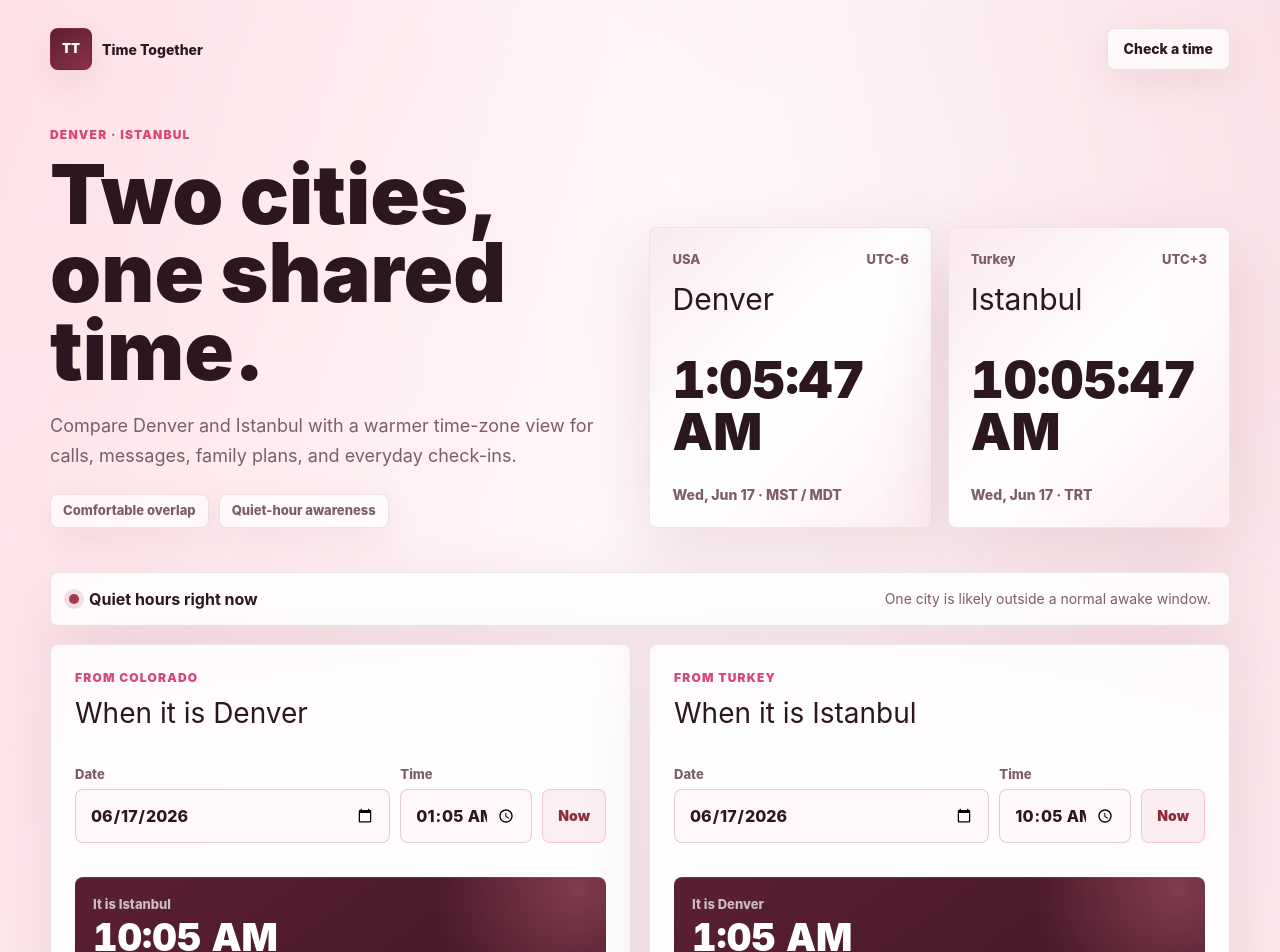
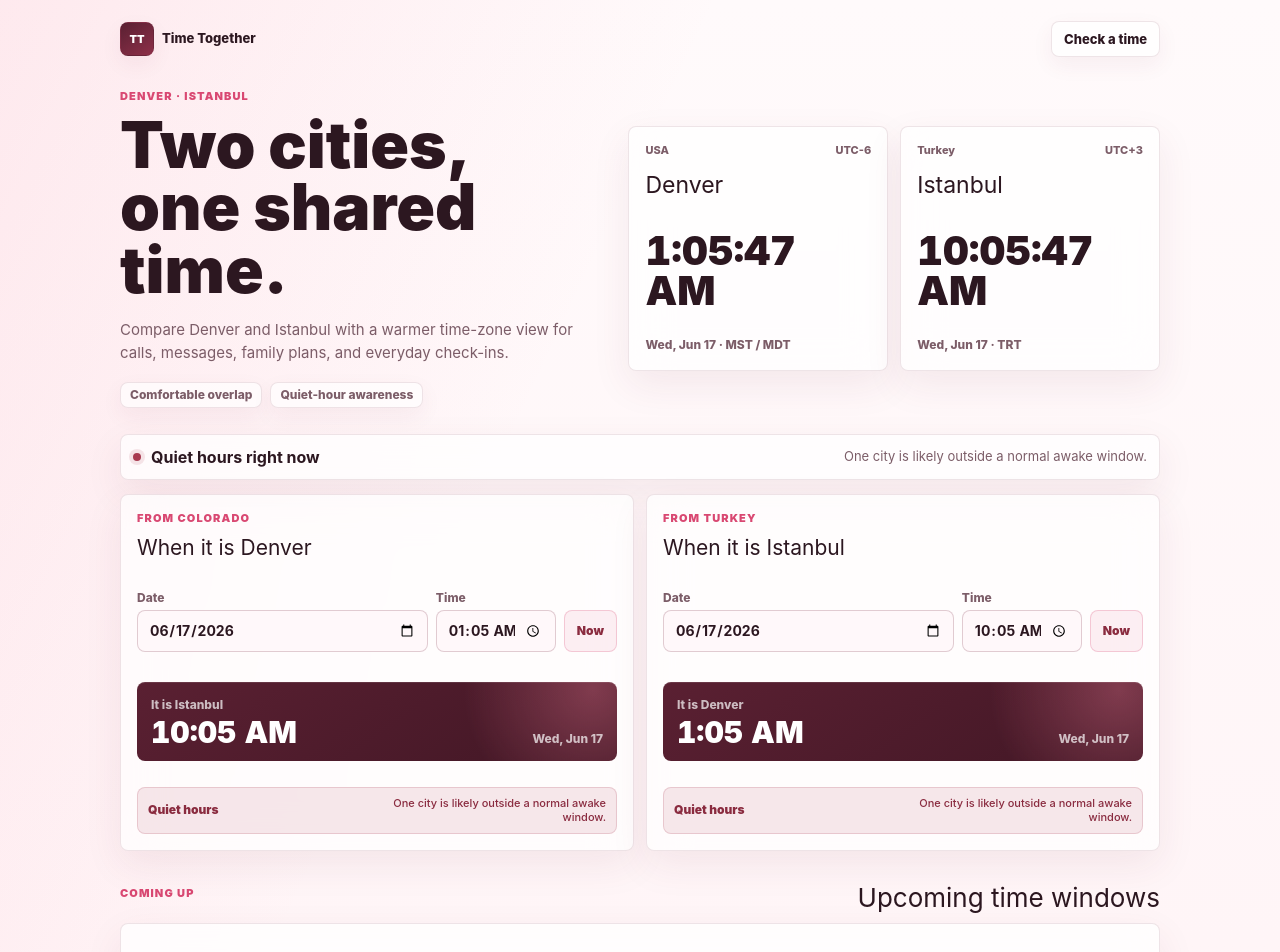
Before and after one commit to nkdag/time-converter-app, a React (Vite) app: page / in a window 1280 px wide. Shown: the top 952 px of the page. Built offline with nearby package versions, Linux system fonts and the light colour scheme.

Commit message:
Make layout more compact

```diff
--- a/src/App.css
+++ b/src/App.css
@@ -1,44 +1,44 @@
 .app-shell {
-  width: min(1180px, calc(100% - 32px));
+  width: min(1040px, calc(100% - 32px));
   margin: 0 auto;
-  padding: 22px 0 60px;
+  padding: 18px 0 44px;
 }
 
 .hero-section {
-  min-height: 60svh;
+  min-height: auto;
   display: flex;
   flex-direction: column;
   justify-content: space-between;
-  gap: 54px;
-  padding: 4px 0 34px;
+  gap: 30px;
+  padding: 2px 0 22px;
 }
 
 .nav-bar {
   display: flex;
   align-items: center;
   justify-content: space-between;
-  min-height: 46px;
+  min-height: 38px;
 }
 
 .brand-block {
   display: inline-flex;
   align-items: center;
-  gap: 10px;
+  gap: 8px;
   color: var(--ink);
-  font-size: 14px;
+  font-size: 13px;
   font-weight: 800;
 }
 
 .brand-mark {
   display: grid;
-  width: 42px;
-  height: 42px;
+  width: 34px;
+  height: 34px;
   place-items: center;
   border: 1px solid var(--line);
   border-radius: 8px;
   background: linear-gradient(145deg, #5a2032, #8d3049);
   color: #ffffff;
-  font-size: 13px;
+  font-size: 11px;
   font-weight: 900;
   letter-spacing: 0;
   box-shadow: var(--shadow-soft);
@@ -47,12 +47,12 @@
 .nav-bar a {
   display: inline-flex;
   align-items: center;
-  min-height: 42px;
-  padding: 0 16px;
+  min-height: 36px;
+  padding: 0 12px;
   border: 1px solid var(--line);
   border-radius: 8px;
   color: var(--ink);
-  font-size: 14px;
+  font-size: 13px;
   font-weight: 800;
   text-decoration: none;
   background: rgba(255, 255, 255, 0.72);
@@ -62,9 +62,9 @@
 
 .hero-grid {
   display: grid;
-  grid-template-columns: minmax(0, 0.95fr) minmax(430px, 1fr);
-  align-items: end;
-  gap: 48px;
+  grid-template-columns: minmax(0, 0.9fr) minmax(400px, 1fr);
+  align-items: center;
+  gap: 30px;
 }
 
 .hero-copy {
@@ -73,49 +73,49 @@
 
 .section-label,
 .panel-kicker {
-  margin: 0 0 12px;
+  margin: 0 0 9px;
   color: var(--blue);
-  font-size: 12px;
+  font-size: 11px;
   font-weight: 900;
   letter-spacing: 0.1em;
   text-transform: uppercase;
 }
 
 .hero-copy h1 {
-  max-width: 720px;
+  max-width: 560px;
   margin: 0;
   color: var(--ink);
-  font-size: clamp(48px, 6.4vw, 84px);
-  line-height: 0.95;
+  font-size: clamp(38px, 5.2vw, 64px);
+  line-height: 0.98;
   font-weight: 900;
   letter-spacing: 0;
 }
 
 .hero-copy p:not(.section-label) {
-  max-width: 560px;
-  margin: 22px 0 0;
+  max-width: 500px;
+  margin: 16px 0 0;
   color: var(--app-muted);
-  font-size: 18px;
-  line-height: 1.62;
+  font-size: 15px;
+  line-height: 1.55;
 }
 
 .hero-meta {
   display: flex;
   flex-wrap: wrap;
-  gap: 10px;
-  margin-top: 24px;
+  gap: 8px;
+  margin-top: 18px;
 }
 
 .hero-meta span {
   display: inline-flex;
-  min-height: 34px;
+  min-height: 26px;
   align-items: center;
-  padding: 0 12px;
+  padding: 0 9px;
   border: 1px solid var(--line);
   border-radius: 8px;
   background: rgba(255, 255, 255, 0.68);
   color: var(--app-muted);
-  font-size: 13px;
+  font-size: 12px;
   font-weight: 800;
   box-shadow: var(--shadow-soft);
 }
@@ -123,7 +123,7 @@
 .live-clocks {
   display: grid;
   grid-template-columns: repeat(2, minmax(0, 1fr));
-  gap: 16px;
+  gap: 12px;
 }
 
 .clock-card,
@@ -132,14 +132,14 @@
 .status-strip {
   border: 1px solid var(--line);
   border-radius: 8px;
-  background: var(--panel);
+  background: rgba(255, 255, 255, 0.72);
   box-shadow: var(--shadow);
   backdrop-filter: blur(20px);
 }
 
 .clock-card {
-  min-height: 266px;
-  padding: 22px;
+  min-height: 178px;
+  padding: 16px;
   display: flex;
   flex-direction: column;
   justify-content: space-between;
@@ -148,13 +148,7 @@
 }
 
 .clock-card::before {
-  content: '';
-  position: absolute;
-  inset: 0;
-  background:
-    linear-gradient(135deg, rgba(217, 72, 114, 0.11), transparent 45%),
-    linear-gradient(315deg, rgba(239, 125, 152, 0.13), transparent 42%);
-  pointer-events: none;
+  display: none;
 }
 
 .clock-topline,
@@ -170,30 +164,30 @@
   justify-content: space-between;
   gap: 14px;
   color: var(--app-muted);
-  font-size: 13px;
+  font-size: 11px;
   font-weight: 850;
 }
 
 .clock-card h2 {
   margin: 0;
   color: var(--ink);
-  font-size: 30px;
+  font-size: 23px;
   line-height: 1;
 }
 
 .clock-time {
-  margin: 24px 0 0;
+  margin: 18px 0 0;
   color: var(--ink);
-  font-size: clamp(34px, 4vw, 52px);
+  font-size: clamp(28px, 3.2vw, 40px);
   line-height: 1;
   font-weight: 900;
   font-variant-numeric: tabular-nums;
 }
 
 .clock-date {
-  margin: 12px 0 0;
+  margin: 9px 0 0;
   color: var(--app-muted);
-  font-size: 14px;
+  font-size: 12px;
   font-weight: 800;
 }
 
@@ -201,9 +195,9 @@
   display: flex;
   align-items: center;
   justify-content: space-between;
-  gap: 24px;
-  margin: 10px 0 18px;
-  padding: 14px 18px;
+  gap: 16px;
+  margin: 4px 0 14px;
+  padding: 10px 12px;
 }
 
 .status-strip div {
@@ -216,69 +210,69 @@
 .status-strip p {
   margin: 0;
   color: var(--app-muted);
-  font-size: 14px;
+  font-size: 13px;
 }
 
 .status-dot {
-  width: 10px;
-  height: 10px;
+  width: 8px;
+  height: 8px;
   border-radius: 999px;
   background: var(--amber);
-  box-shadow: 0 0 0 5px rgba(212, 106, 82, 0.16);
+  box-shadow: 0 0 0 4px rgba(212, 106, 82, 0.13);
 }
 
 .status-dot.great {
   background: var(--green);
-  box-shadow: 0 0 0 5px rgba(207, 79, 112, 0.16);
+  box-shadow: 0 0 0 4px rgba(207, 79, 112, 0.13);
 }
 
 .status-dot.late {
   background: var(--red);
-  box-shadow: 0 0 0 5px rgba(168, 58, 80, 0.15);
+  box-shadow: 0 0 0 4px rgba(168, 58, 80, 0.12);
 }
 
 .converter-grid {
   display: grid;
   grid-template-columns: repeat(2, minmax(0, 1fr));
-  gap: 18px;
+  gap: 12px;
 }
 
 .converter-panel {
-  padding: 24px;
+  padding: 16px;
 }
 
 .converter-panel h3 {
-  margin: 0 0 24px;
+  margin: 0 0 16px;
   color: var(--ink);
-  font-size: 28px;
-  line-height: 1.08;
+  font-size: 21px;
+  line-height: 1.15;
 }
 
 .date-time-control {
   display: grid;
-  grid-template-columns: minmax(0, 1fr) 132px auto;
+  grid-template-columns: minmax(0, 1fr) 120px auto;
   align-items: end;
-  gap: 10px;
+  gap: 8px;
 }
 
 .date-time-control label {
   display: grid;
-  gap: 8px;
+  gap: 6px;
   color: var(--app-muted);
-  font-size: 13px;
+  font-size: 12px;
   font-weight: 850;
 }
 
 .date-time-control input {
   width: 100%;
-  min-height: 54px;
+  min-height: 42px;
   box-sizing: border-box;
   border: 1px solid var(--line-strong);
   border-radius: 8px;
-  padding: 0 14px;
+  padding: 0 11px;
   color: var(--ink);
   background: var(--field);
-  font: 800 16px/1 var(--sans);
+  font: 750 14px/1 var(--sans);
   color-scheme: light;
   transition:
     border-color 160ms ease,
@@ -289,18 +283,18 @@
 .date-time-control input:focus {
   border-color: rgba(217, 72, 114, 0.72);
   outline: 0;
-  box-shadow: 0 0 0 4px rgba(217, 72, 114, 0.14);
+  box-shadow: 0 0 0 3px rgba(217, 72, 114, 0.12);
   background: #ffffff;
 }
 
 .date-time-control button {
-  min-height: 54px;
+  min-height: 42px;
   border: 1px solid rgba(217, 72, 114, 0.24);
   border-radius: 8px;
-  padding: 0 15px;
+  padding: 0 12px;
   color: #8a2b3f;
   background: rgba(217, 72, 114, 0.08);
-  font-size: 14px;
+  font-size: 12px;
   font-weight: 900;
   cursor: pointer;
   transition:
@@ -317,14 +311,16 @@
 
 .date-time-control button:focus-visible {
   outline: 0;
-  box-shadow: 0 0 0 4px rgba(217, 72, 114, 0.14);
+  box-shadow: 0 0 0 3px rgba(217, 72, 114, 0.12);
 }
 
 .result-box {
   display: grid;
-  gap: 4px;
-  margin: 18px 0 14px;
-  padding: 18px;
+  grid-template-columns: minmax(0, 1fr) auto;
+  gap: 4px 12px;
+  align-items: end;
+  margin: 14px 0 10px;
+  padding: 14px;
   border-radius: 8px;
   background:
     radial-gradient(circle at 95% 10%, rgba(239, 125, 152, 0.34), transparent 28%),
@@ -336,12 +332,13 @@
 .result-box span,
 .result-box small {
   color: rgba(255, 255, 255, 0.7);
-  font-size: 13px;
+  font-size: 12px;
   font-weight: 800;
 }
 
 .result-box strong {
-  font-size: 38px;
+  grid-column: 1;
+  font-size: 30px;
   line-height: 1;
   font-weight: 900;
   font-variant-numeric: tabular-nums;
@@ -351,11 +348,11 @@
   display: flex;
   align-items: center;
   justify-content: space-between;
-  gap: 16px;
+  gap: 12px;
   width: 100%;
   height: auto;
-  min-height: 44px;
-  padding: 10px 12px;
+  min-height: 36px;
+  padding: 8px 10px;
   border: 1px solid rgba(212, 106, 82, 0.2);
   border-radius: 8px;
   background: rgba(212, 106, 82, 0.12);
@@ -377,33 +374,33 @@
 }
 
 .status-pill span {
-  font-size: 14px;
+  font-size: 12px;
   font-weight: 900;
 }
 
 .status-pill small {
-  max-width: 260px;
-  font-size: 12px;
+  max-width: 240px;
+  font-size: 11px;
   line-height: 1.3;
   text-align: right;
 }
 
 .timeline-section {
-  margin-top: 56px;
+  margin-top: 34px;
 }
 
 .section-heading {
   display: flex;
   align-items: end;
   justify-content: space-between;
-  gap: 24px;
-  margin-bottom: 18px;
+  gap: 18px;
+  margin-bottom: 12px;
 }
 
 .section-heading h2 {
   margin: 0;
   color: var(--ink);
-  font-size: 36px;
+  font-size: 26px;
   line-height: 1;
 }
 
@@ -415,10 +412,10 @@
 
 .timeline-row {
   display: grid;
-  grid-template-columns: minmax(130px, 1fr) 80px minmax(130px, 1fr) 130px;
+  grid-template-columns: minmax(120px, 1fr) 56px minmax(120px, 1fr) 112px;
   align-items: center;
-  gap: 16px;
-  padding: 16px 18px;
+  gap: 12px;
+  padding: 11px 12px;
   border-bottom: 1px solid var(--line);
 }
 
@@ -433,13 +430,13 @@
 
 .timeline-row strong {
   color: var(--ink);
-  font-size: 20px;
+  font-size: 16px;
   font-variant-numeric: tabular-nums;
 }
 
 .timeline-row span {
   color: var(--app-muted);
-  font-size: 13px;
+  font-size: 12px;
   font-weight: 800;
 }
 
@@ -450,12 +447,12 @@
 
 .row-status {
   justify-self: end;
-  min-width: 96px;
-  padding: 7px 10px;
+  min-width: 86px;
+  padding: 5px 8px;
   border-radius: 8px;
   background: rgba(212, 106, 82, 0.12);
   color: #91402e !important;
-  font-size: 12px !important;
+  font-size: 11px !important;
   font-weight: 900 !important;
   text-align: center;
 }
@@ -473,12 +470,12 @@
 @media (max-width: 900px) {
   .app-shell {
     width: min(100% - 24px, 680px);
-    padding-bottom: 40px;
+    padding-bottom: 34px;
   }
 
   .hero-section {
     min-height: auto;
-    gap: 34px;
+    gap: 24px;
     padding-top: 10px;
   }
 
@@ -488,19 +485,20 @@
   }
 
   .hero-copy h1 {
-    font-size: clamp(42px, 13vw, 64px);
+    font-size: clamp(34px, 11vw, 52px);
   }
 
   .hero-copy p:not(.section-label) {
-    font-size: 16px;
+    font-size: 14px;
   }
 
   .live-clocks {
-    grid-template-columns: 1fr;
+    grid-template-columns: repeat(2, minmax(0, 1fr));
+    gap: 10px;
   }
 
   .clock-card {
-    min-height: 218px;
+    min-height: 150px;
   }
 
   .status-strip {
@@ -514,7 +512,7 @@
   }
 
   .section-heading h2 {
-    font-size: 30px;
+    font-size: 24px;
   }
 
   .timeline-row {
@@ -530,7 +528,7 @@
 
 @media (max-width: 460px) {
   .app-shell {
-    width: min(100% - 22px, 430px);
+    width: min(100% - 20px, 430px);
   }
 
   .brand-block span {
@@ -539,12 +537,28 @@
 
   .converter-panel,
   .clock-card {
-    padding: 18px;
+    padding: 12px;
   }
 
-  .clock-time,
+  .clock-card h2 {
+    font-size: 20px;
+  }
+
+  .clock-time {
+    margin-top: 12px;
+    font-size: clamp(21px, 6vw, 26px);
+  }
+
   .result-box strong {
-    font-size: 32px;
+    font-size: 28px;
+  }
+
+  .clock-date {
+    font-size: 11px;
+  }
+
+  .clock-topline {
+    font-size: 10px;
   }
 
   .hero-meta {
@@ -554,11 +568,15 @@
   .status-pill {
     align-items: flex-start;
     flex-direction: column;
-    gap: 4px;
+    gap: 3px;
   }
 
   .date-time-control {
-    grid-template-columns: 1fr;
+    grid-template-columns: repeat(2, minmax(0, 1fr));
+  }
+
+  .date-now-button {
+    grid-column: 1 / -1;
   }
 
   .status-pill small {
@@ -567,11 +585,11 @@
   }
 
   .timeline-row {
-    padding: 14px;
+    padding: 11px;
   }
 
   .timeline-row strong {
-    font-size: 17px;
+    font-size: 15px;
   }
 
   .time-bridge {
--- a/src/index.css
+++ b/src/index.css
@@ -21,8 +21,8 @@
   --green: #cf4f70;
   --amber: #d46a52;
   --red: #a83a50;
-  --shadow: 0 24px 70px rgba(117, 42, 65, 0.13);
-  --shadow-soft: 0 12px 36px rgba(117, 42, 65, 0.08);
+  --shadow: 0 14px 38px rgba(117, 42, 65, 0.08);
+  --shadow-soft: 0 8px 22px rgba(117, 42, 65, 0.06);
   --sans:
     Inter, ui-sans-serif, system-ui, -apple-system, BlinkMacSystemFont, "Segoe UI",
     sans-serif;
@@ -79,9 +79,8 @@ body {
   min-height: 100svh;
   margin: 0;
   background:
-    linear-gradient(115deg, rgba(247, 132, 158, 0.22), transparent 36%),
-    linear-gradient(250deg, rgba(210, 72, 105, 0.14), transparent 32%),
-    linear-gradient(180deg, #fffafb 0%, #fff3f6 48%, #ffe9ef 100%);
+    linear-gradient(115deg, rgba(247, 132, 158, 0.14), transparent 34%),
+    linear-gradient(180deg, #fffafb 0%, #fff5f7 52%, #ffedf2 100%);
 }
 
 body::before {
@@ -90,10 +89,10 @@ body::before {
   inset: 0;
   z-index: -1;
   background-image:
-    linear-gradient(rgba(117, 42, 65, 0.045) 1px, transparent 1px),
-    linear-gradient(90deg, rgba(117, 42, 65, 0.045) 1px, transparent 1px);
-  background-size: 64px 64px;
-  mask-image: linear-gradient(180deg, #000 0%, transparent 72%);
+    linear-gradient(rgba(117, 42, 65, 0.025) 1px, transparent 1px),
+    linear-gradient(90deg, rgba(117, 42, 65, 0.025) 1px, transparent 1px);
+  background-size: 80px 80px;
+  mask-image: linear-gradient(180deg, #000 0%, transparent 58%);
 }
 
 button,
```
